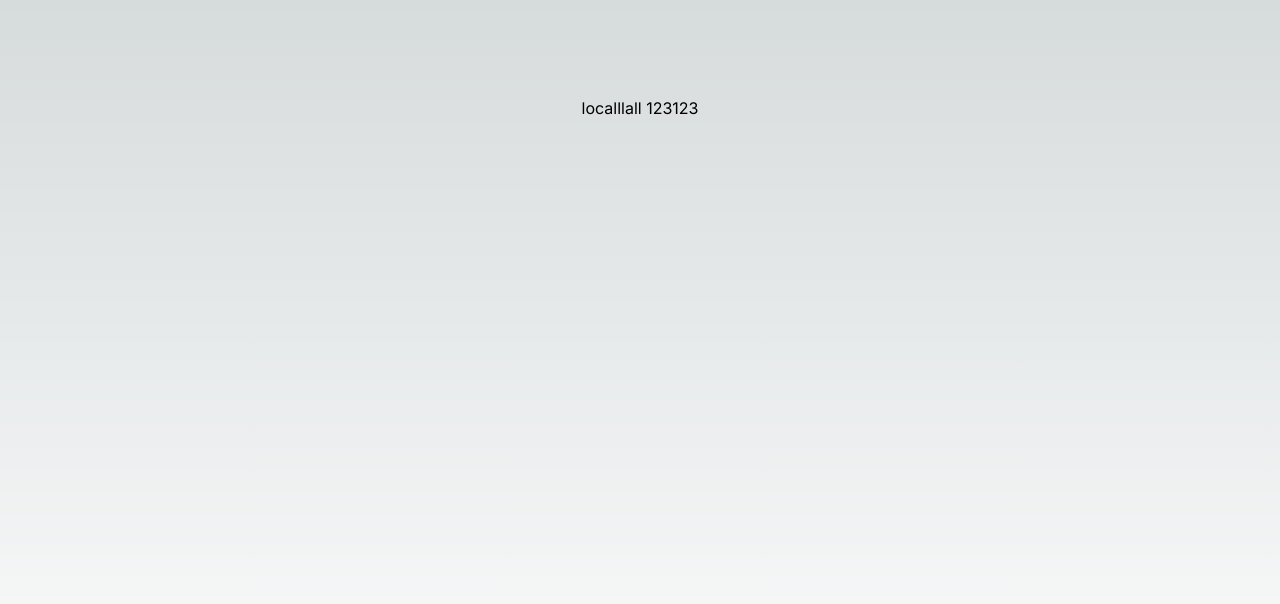
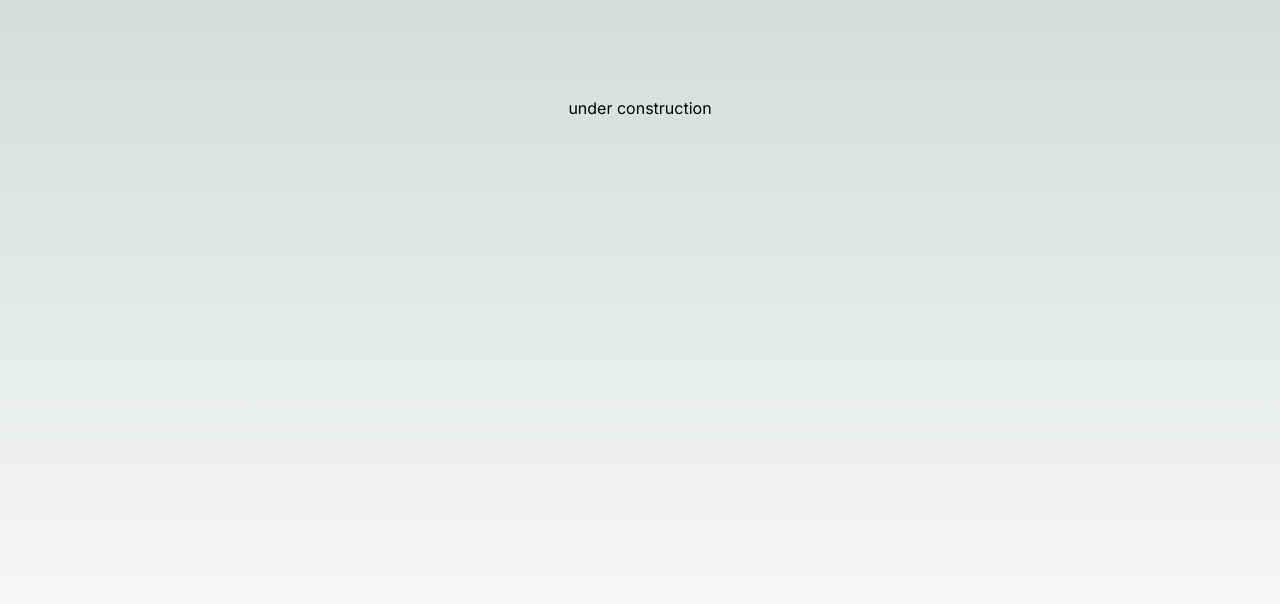
Before and after one commit to kennyvungo/portfolio2.0, a Next.js app: page / in a window 1280 px wide. Shown: the top 604 px of the page. Built offline with nearby package versions, Linux system fonts and the light colour scheme.

Commit message:
under construction

```diff
--- a/app/page.tsx
+++ b/app/page.tsx
@@ -3,7 +3,7 @@ import Image from "next/image";
 export default function Home() {
   return (
     <main className="flex min-h-screen flex-col items-center justify-between p-24">
-      localllall 123123
+      under construction
     </main>
   );
 }
```
